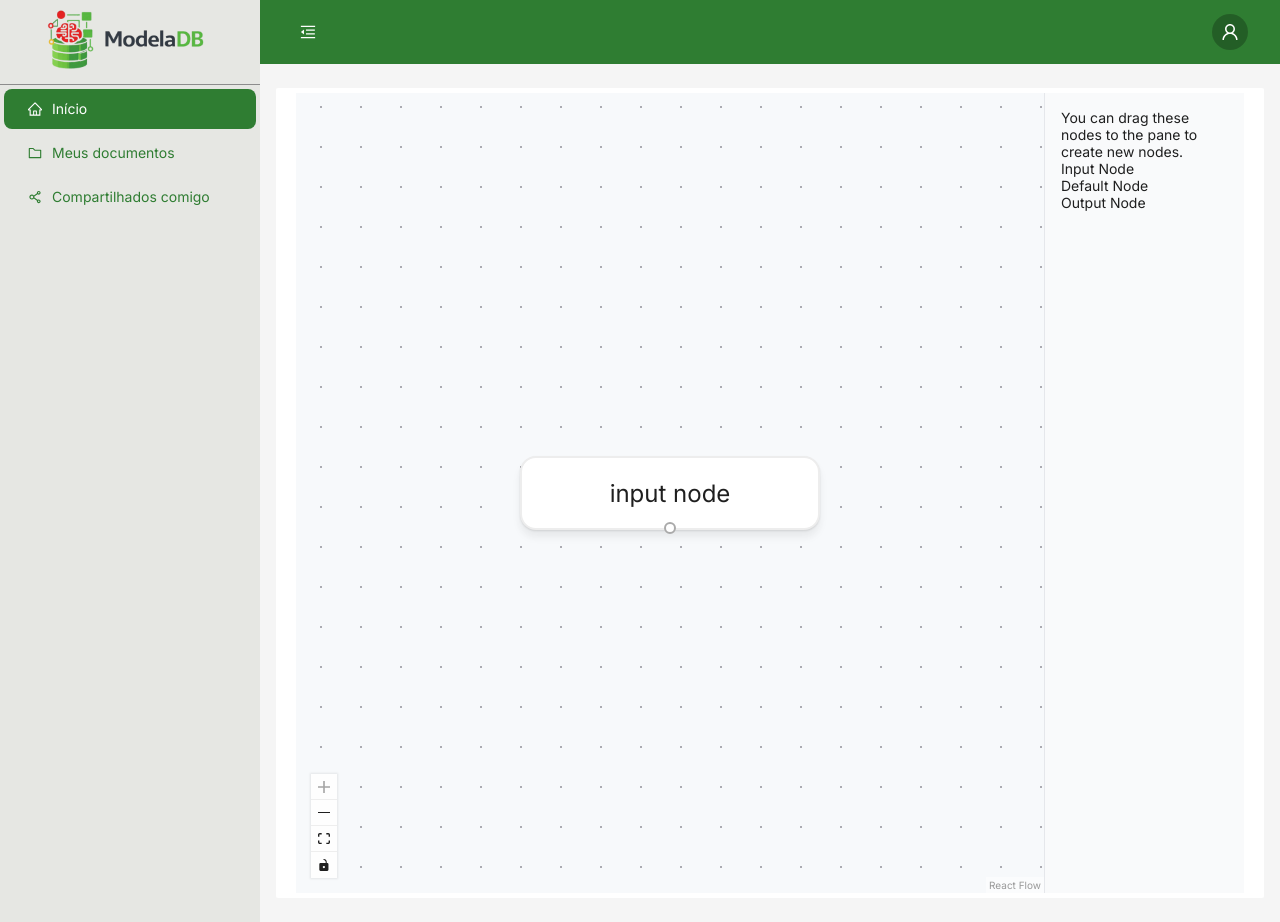
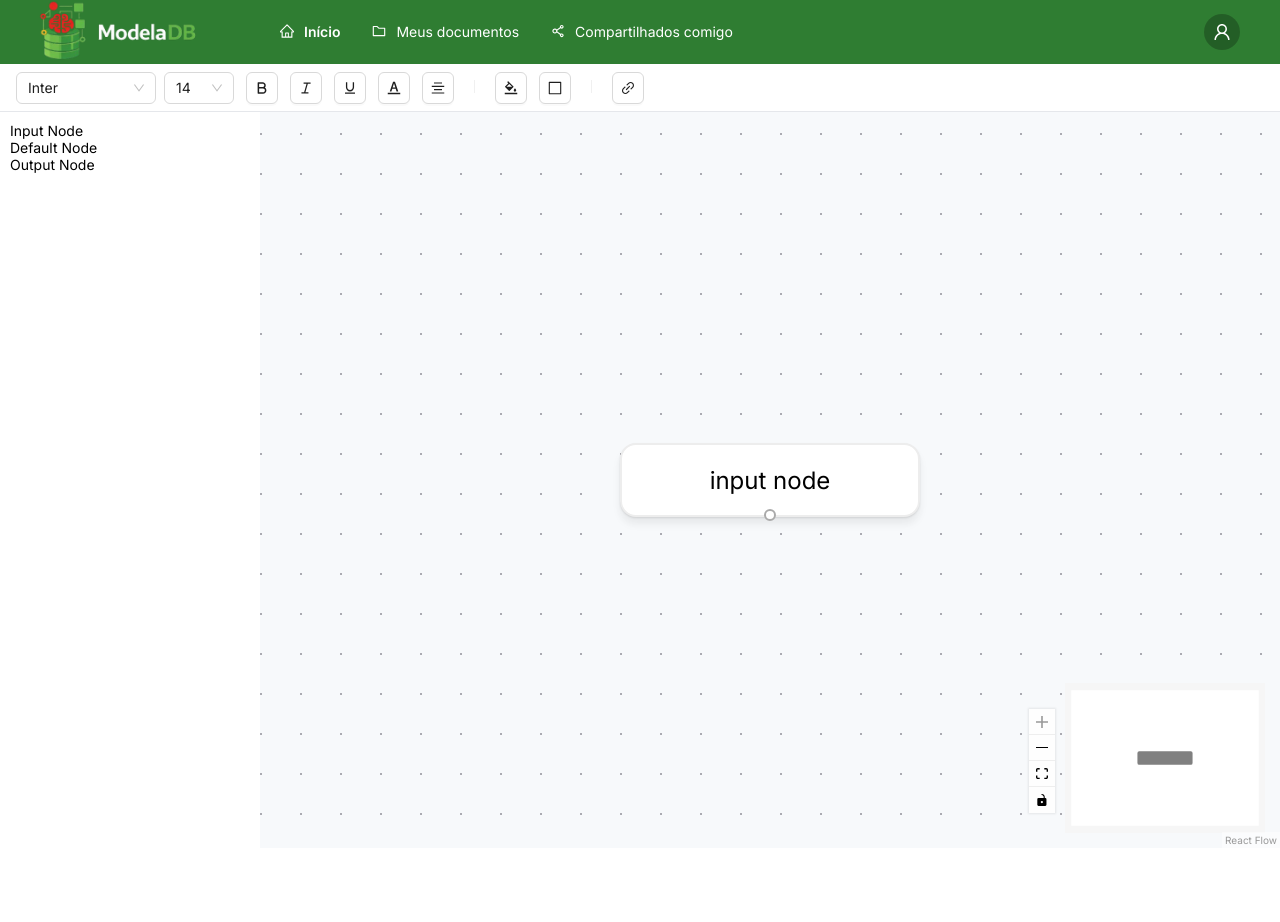
Before and after one commit to duda8399/modeladb-frontend, a React (Vite) app: page /model/1 in a window 1280 px wide. After the commit the page ends 848 px from the top, so only its background shows below. Built offline with nearby package versions, Linux system fonts and the light colour scheme; sample sign-in values are in the browser's storage.

Commit message:
add navbar e editor-toolbar

```diff
--- a/src/components/LayoutComponents/HeaderBar.tsx
+++ b/src/components/LayoutComponents/HeaderBar.tsx
@@ -6,7 +6,6 @@ import {
   UserOutlined,
 } from "@ant-design/icons";
 import { useNavigate } from "react-router-dom";
-
 const { Header } = Layout;
 
 type HeaderBarProps = {
--- /dev/null
+++ b/src/components/LayoutComponents/Navbar.tsx
@@ -0,0 +1,147 @@
+import {
+  Layout,
+  type MenuProps,
+  Button,
+  Dropdown,
+  theme,
+  Avatar,
+  Menu,
+} from "antd";
+import {
+  LogoutOutlined,
+  UserOutlined,
+  HomeOutlined,
+  FolderOutlined,
+  ShareAltOutlined,
+} from "@ant-design/icons";
+import { useNavigate } from "react-router-dom";
+import LogoFull from "../../assets/logo2.png";
+
+const { Header } = Layout;
+
+const profileMenuItems: MenuProps["items"] = [
+  {
+    key: "profile",
+    icon: <UserOutlined />,
+    label: "Meu perfil",
+  },
+  { type: "divider" },
+  {
+    key: "logout",
+    icon: <LogoutOutlined />,
+    label: "Sair",
+    danger: true,
+  },
+];
+
+export function Navbar() {
+  const navigate = useNavigate();
+  const avatarUrl = localStorage.getItem("avatar") || undefined;
+
+  const {
+    token: { colorPrimary },
+  } = theme.useToken();
+
+  const routes: Record<string, string> = {
+    home: "/",
+    documents: "/documents",
+    shared: "/shared",
+  };
+
+  const handleMenuClick: MenuProps["onClick"] = ({ key }) => {
+    if (key === "logout") {
+      localStorage.removeItem("userId");
+      localStorage.removeItem("accessToken");
+      navigate("/login");
+    }
+
+    if (key === "profile") {
+      navigate("/profile");
+    }
+  };
+
+  return (
+    <Header
+      style={{
+        padding: "0 24px",
+        background: colorPrimary,
+        display: "flex",
+        alignItems: "center",
+        justifyContent: "space-between",
+      }}
+    >
+      <div
+        style={{
+          display: "flex",
+          alignItems: "center",
+          gap: 40,
+        }}
+      >
+        <div
+          onClick={() => navigate("/")}
+          style={{
+            height: 64,
+            display: "flex",
+            alignItems: "center",
+            cursor: "pointer",
+          }}
+        >
+          <img
+            src={LogoFull}
+            style={{
+              marginTop: 10,
+              width: 200,
+              height: 180,
+              objectFit: "cover",
+            }}
+            alt="Logo"
+          />
+        </div>
+
+        <Menu
+          className="header-menu"
+          mode="horizontal"
+          selectable
+          defaultSelectedKeys={["home"]}
+          style={{
+            background: "transparent",
+            borderBottom: "none",
+            minWidth: "100%",
+          }}
+          onClick={({ key }) => navigate(routes[key])}
+          items={[
+            {
+              key: "home",
+              icon: <HomeOutlined />,
+              label: "Início",
+            },
+            {
+              key: "documents",
+              icon: <FolderOutlined />,
+              label: "Meus documentos",
+            },
+            {
+              key: "shared",
+              icon: <ShareAltOutlined />,
+              label: "Compartilhados comigo",
+            },
+          ]}
+        />
+      </div>
+
+      <Dropdown
+        menu={{ items: profileMenuItems, onClick: handleMenuClick }}
+        trigger={["click"]}
+        placement="bottomRight"
+      >
+        <Button type="text" style={{ color: "#fff" }}>
+          <Avatar
+            size={36}
+            src={avatarUrl}
+            icon={!avatarUrl && <UserOutlined />}
+          />
+        </Button>
+      </Dropdown>
+    </Header>
+  );
+}
--- a/src/index.css
+++ b/src/index.css
@@ -94,3 +94,28 @@ body {
     max-width: 250px;
   }
 }
+
+.header-menu {
+  background: transparent !important;
+}
+
+.header-menu .ant-menu-item {
+  color: #fff !important;
+  background: transparent !important;
+}
+
+.header-menu .ant-menu-item .anticon {
+  color: #fff !important;
+}
+
+.header-menu .ant-menu-item:hover {
+  color: #fff !important;
+  background: transparent !important;
+}
+
+.header-menu .ant-menu-item-selected {
+  color: #fff !important;
+  font-weight: 600;
+  border-bottom: 2px solid #fff !important;
+  background: transparent !important;
+}
--- /dev/null
+++ b/src/views/Constructor/EditorToolbar.tsx
@@ -0,0 +1,68 @@
+import { Button, Divider, Select, Space } from "antd";
+import {
+  AlignCenterOutlined,
+  BgColorsOutlined,
+  BoldOutlined,
+  BorderOutlined,
+  FontColorsOutlined,
+  ItalicOutlined,
+  LinkOutlined,
+  UnderlineOutlined,
+} from "@ant-design/icons";
+
+const fontOptions = [
+  { value: "Inter", label: "Inter" },
+  { value: "Arial", label: "Arial" },
+  { value: "Helvetica", label: "Helvetica" },
+  { value: "Times New Roman", label: "Times New Roman" },
+];
+
+const sizeOptions = [
+  { value: 10, label: "10" },
+  { value: 12, label: "12" },
+  { value: 14, label: "14" },
+  { value: 16, label: "16" },
+  { value: 18, label: "18" },
+  { value: 24, label: "24" },
+];
+
+export function EditorToolbar() {
+  return (
+    <div
+      style={{
+        height: 48,
+        display: "flex",
+        alignItems: "center",
+        gap: 12,
+        padding: "0 16px",
+        borderBottom: "1px solid #e5e7eb",
+        background: "#fff",
+      }}
+    >
+      <Space size={8}>
+        <Select
+          defaultValue="Inter"
+          style={{ width: 140 }}
+          options={fontOptions}
+        />
+
+        <Select defaultValue={14} style={{ width: 70 }} options={sizeOptions} />
+      </Space>
+
+      <Button icon={<BoldOutlined />} />
+      <Button icon={<ItalicOutlined />} />
+      <Button icon={<UnderlineOutlined />} />
+      <Button icon={<FontColorsOutlined />} />
+      <Button icon={<AlignCenterOutlined />} />
+
+      <Divider type="vertical" />
+
+      <Button icon={<BgColorsOutlined />} />
+      <Button icon={<BorderOutlined />} />
+
+      <Divider type="vertical" />
+
+      <Button icon={<LinkOutlined />} />
+    </div>
+  );
+}
--- a/src/views/Constructor/SidebarConstructor.tsx
+++ b/src/views/Constructor/SidebarConstructor.tsx
@@ -35,20 +35,17 @@ export function SidebarConstructor() {
 
   return (
     <>
-      {/* The ghost node will be rendered at pointer position when dragging. */}
       {isDragging && <DragGhost type={type} />}
       <aside
         style={{
+          background: "#fff",
           height: "100%",
-          width: "100%",
-          padding: 16,
-          boxSizing: "border-box",
-          overflowY: "auto",
+          width: 260,
+          minWidth: 260,
+          flexShrink: 0,
+          padding: 10,
         }}
       >
-        <div className="description">
-          You can drag these nodes to the pane to create new nodes.
-        </div>
         <div
           className="dndnode input"
           onPointerDown={(event) => {
--- a/src/views/Constructor/index.tsx
+++ b/src/views/Constructor/index.tsx
@@ -3,14 +3,17 @@ import "@xyflow/react/dist/style.css";
 import {
   Background,
   Controls,
+  MiniMap,
   ReactFlow,
   addEdge,
   useEdgesState,
   useNodesState,
   type Connection,
 } from "@xyflow/react";
-import { AppLayout } from "../../components/LayoutComponents/AppLayout";
 import { SidebarConstructor } from "./SidebarConstructor";
+import { Layout } from "antd";
+import { Navbar } from "../../components/LayoutComponents/Navbar";
+import { EditorToolbar } from "./EditorToolbar";
 
 const ConstructorPage: React.FC = () => {
   const initialNodes = [
@@ -27,12 +30,22 @@ const ConstructorPage: React.FC = () => {
 
   const onConnect = useCallback(
     (params: Connection) => setEdges((eds) => addEdge(params, eds)),
-    []
+    [],
   );
 
   return (
-    <AppLayout>
-      <div style={{ display: "flex", height: "100vh" }}>
+    <Layout>
+      <Navbar />
+      <EditorToolbar />
+
+      <div
+        style={{
+          display: "flex",
+          height: "calc(100vh - 64px)",
+          overflow: "hidden",
+        }}
+      >
+        <SidebarConstructor />
 
         <div style={{ flex: 1 }}>
           <ReactFlow
@@ -43,22 +56,18 @@ const ConstructorPage: React.FC = () => {
             onConnect={onConnect}
             fitView
           >
-            <Controls />
             <Background />
+            <Controls
+              position="bottom-right"
+              style={{ right: 210, bottom: 20 }}
+              fitViewOptions={{ maxZoom: 1, padding: 0.2, duration: 300 }}
+            />
+
+            <MiniMap pannable zoomable nodeColor={"gray"} />
           </ReactFlow>
         </div>
-
-        <div
-          style={{
-            width: 200,
-            borderLeft: "1px solid #e5e7eb",
-            background: "#f9fafb",
-          }}
-        >
-          <SidebarConstructor />
-        </div>
       </div>
-    </AppLayout>
+    </Layout>
   );
 };
 
--- a/src/views/Constructor/useDnD.tsx
+++ b/src/views/Constructor/useDnD.tsx
@@ -54,7 +54,7 @@ export const useDnD = () => {
   const context = useContext(DnDContext);
 
   if (!context) {
-    throw new Error("useDnD must be used within a DnDProvider");
+    throw new Error('useDnD must be used within a DnDProvider');
   }
 
   const { isDragging, setIsDragging, setDropAction, dropAction } = context;
@@ -82,19 +82,13 @@ export const useDnD = () => {
       (event.target as HTMLElement).releasePointerCapture(event.pointerId);
 
       // Use elementFromPoint to get the actual element under the pointer
-      const elementUnderPointer = document.elementFromPoint(
-        event.clientX,
-        event.clientY,
-      );
-      const isDroppingOnFlow = elementUnderPointer?.closest(".react-flow");
+      const elementUnderPointer = document.elementFromPoint(event.clientX, event.clientY);
+      const isDroppingOnFlow = elementUnderPointer?.closest('.react-flow');
       event.preventDefault();
 
       // Only allow dropping on the flow area
       if (isDroppingOnFlow) {
-        const flowPosition = screenToFlowPosition({
-          x: event.clientX,
-          y: event.clientY,
-        });
+        const flowPosition = screenToFlowPosition({ x: event.clientX, y: event.clientY });
         dropAction?.({ position: flowPosition });
       }
 
@@ -107,10 +101,10 @@ export const useDnD = () => {
   useEffect(() => {
     if (!isDragging) return;
 
-    document.addEventListener("pointerup", onDragEnd);
+    document.addEventListener('pointerup', onDragEnd);
 
     return () => {
-      document.removeEventListener("pointerup", onDragEnd);
+      document.removeEventListener('pointerup', onDragEnd);
     };
   }, [onDragEnd, isDragging]);
 
@@ -131,9 +125,9 @@ export const useDnDPosition = () => {
   }, []);
 
   useEffect(() => {
-    document.addEventListener("pointermove", onDrag);
+    document.addEventListener('pointermove', onDrag);
     return () => {
-      document.removeEventListener("pointermove", onDrag);
+      document.removeEventListener('pointermove', onDrag);
     };
   }, [onDrag]);
 
--- a/src/views/MainPage/index.tsx
+++ b/src/views/MainPage/index.tsx
@@ -40,6 +40,8 @@ const MainPage: React.FC = () => {
   }
 
   const handleCreate = async (name: string) => {
+    navigate(`/model/1234`);
+
     try {
       const { data } = await api.post("/diagram/create", { name, userId });
 
```
Also changed, not shown: src/assets/logo2.png (added).
